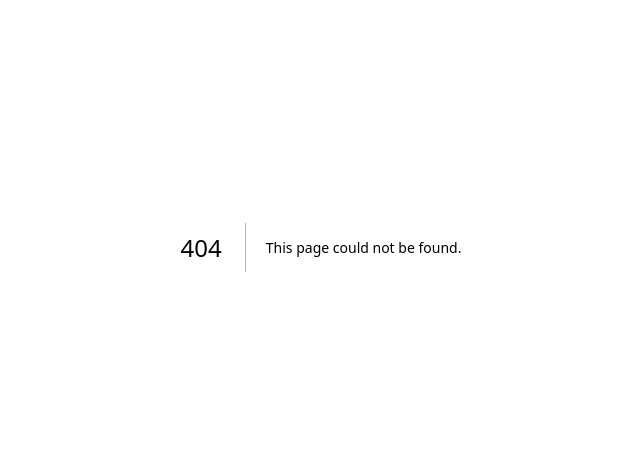
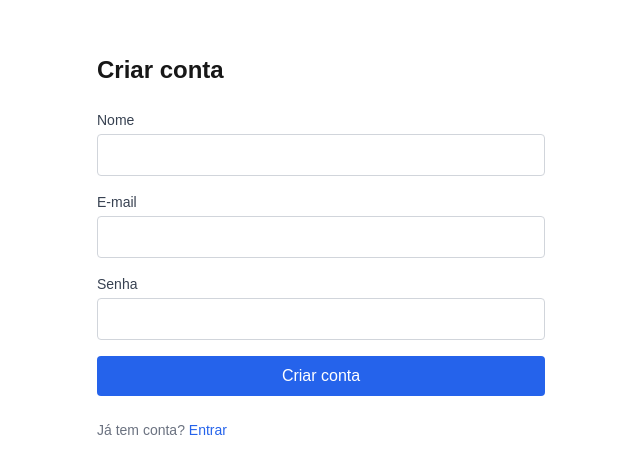
Before and after one commit to DuduMoura/gabryel-filmes, a Next.js app: page /register in a window 1280 px wide. Before the commit this address had no page. Shown: the part 153-626 px from the top of the page, without its empty margins (319-959 px from the left). Built offline with nearby package versions, Linux system fonts and the light colour scheme.

Commit message:
Implementa cadastro de usuários - Closes #7

```diff
--- /dev/null
+++ b/app/api/auth/register/route.ts
@@ -0,0 +1,37 @@
+import { NextResponse } from "next/server";
+import bcrypt from "bcryptjs";
+
+import { prisma } from "@/lib/prisma";
+import { registerSchema } from "@/lib/validations";
+
+export async function POST(req: Request) {
+  try {
+    const body = await req.json();
+    const parsed = registerSchema.safeParse(body);
+    if (!parsed.success) {
+      const first = parsed.error.errors[0];
+      return NextResponse.json({ error: first?.message ?? "Entrada inválida" }, { status: 400 });
+    }
+
+    const { name, email, password } = parsed.data;
+
+    const existing = await prisma.user.findUnique({ where: { email } });
+    if (existing) {
+      return NextResponse.json({ error: "E-mail já cadastrado" }, { status: 409 });
+    }
+
+    const hashed = await bcrypt.hash(password, 10);
+
+    const user = await prisma.user.create({
+      data: {
+        name,
+        email,
+        password: hashed,
+      },
+    });
+
+    return NextResponse.json({ id: user.id, name: user.name, email: user.email }, { status: 201 });
+  } catch (err) {
+    return NextResponse.json({ error: "Erro interno" }, { status: 500 });
+  }
+}
--- /dev/null
+++ b/app/login/page.tsx
@@ -0,0 +1,85 @@
+"use client";
+
+import { useState } from "react";
+import { signIn } from "next-auth/react";
+import { useRouter } from "next/navigation";
+
+export default function LoginPage() {
+  const [email, setEmail] = useState("");
+  const [password, setPassword] = useState("");
+  const [error, setError] = useState("");
+  const [loading, setLoading] = useState(false);
+  const router = useRouter();
+
+  async function handleSubmit(e: React.FormEvent) {
+    e.preventDefault();
+    setError("");
+    setLoading(true);
+
+    const res = await signIn("credentials", {
+      redirect: false,
+      email,
+      password,
+    });
+
+    setLoading(false);
+
+    const err = res?.error;
+    if (err) {
+      if (err === "CredentialsSignin") {
+        setError("E-mail ou senha inválidos");
+      } else {
+        setError(err);
+      }
+      return;
+    }
+
+    router.push("/");
+  }
+
+  return (
+    <main className="flex min-h-screen flex-col items-center justify-center p-8">
+      <div className="w-full max-w-md space-y-6">
+        <h1 className="text-2xl font-bold">Entrar</h1>
+
+        <form onSubmit={handleSubmit} className="space-y-4">
+          <div>
+            <label className="block text-sm font-medium text-gray-700">E-mail</label>
+            <input
+              type="email"
+              value={email}
+              onChange={(e) => setEmail(e.target.value)}
+              className="mt-1 block w-full rounded border border-gray-300 bg-white px-3 py-2 text-gray-900 dark:border-gray-700 dark:bg-gray-900 dark:text-gray-100"
+              required
+            />
+          </div>
+
+          <div>
+            <label className="block text-sm font-medium text-gray-700">Senha</label>
+            <input
+              type="password"
+              value={password}
+              onChange={(e) => setPassword(e.target.value)}
+              className="mt-1 block w-full rounded border border-gray-300 bg-white px-3 py-2 text-gray-900 dark:border-gray-700 dark:bg-gray-900 dark:text-gray-100"
+              required
+            />
+          </div>
+
+          {error && <p className="text-sm text-red-600">{error}</p>}
+
+          <button
+            type="submit"
+            className="w-full rounded bg-blue-600 px-4 py-2 text-white disabled:opacity-50"
+            disabled={loading}
+          >
+            {loading ? "Entrando..." : "Entrar"}
+          </button>
+        </form>
+
+        <p className="text-sm text-gray-500">
+          Não tem conta? <a className="text-blue-600" href="/register">Criar conta</a>
+        </p>
+      </div>
+    </main>
+  );
+}
--- /dev/null
+++ b/app/register/page.tsx
@@ -0,0 +1,97 @@
+"use client";
+
+import { useState } from "react";
+import { useRouter } from "next/navigation";
+
+export default function RegisterPage() {
+  const [name, setName] = useState("");
+  const [email, setEmail] = useState("");
+  const [password, setPassword] = useState("");
+  const [error, setError] = useState("");
+  const [loading, setLoading] = useState(false);
+  const router = useRouter();
+
+  async function handleSubmit(e: React.FormEvent) {
+    e.preventDefault();
+    setError("");
+    setLoading(true);
+
+    try {
+      const res = await fetch("/api/auth/register", {
+        method: "POST",
+        headers: { "Content-Type": "application/json" },
+        body: JSON.stringify({ name, email, password }),
+      });
+
+      const data = await res.json();
+      setLoading(false);
+
+      if (!res.ok) {
+        setError(data?.error ?? "Erro ao cadastrar");
+        return;
+      }
+
+      // Redireciona para a página de login após sucesso
+      router.push("/login");
+    } catch (err) {
+      setLoading(false);
+      setError("Erro de rede");
+    }
+  }
+
+  return (
+    <main className="flex min-h-screen flex-col items-center justify-center p-8">
+      <div className="w-full max-w-md space-y-6">
+        <h1 className="text-2xl font-bold">Criar conta</h1>
+
+        <form onSubmit={handleSubmit} className="space-y-4">
+          <div>
+            <label className="block text-sm font-medium text-gray-700">Nome</label>
+            <input
+              value={name}
+              onChange={(e) => setName(e.target.value)}
+              className="mt-1 block w-full rounded border border-gray-300 bg-white px-3 py-2 text-gray-900 dark:border-gray-700 dark:bg-gray-900 dark:text-gray-100"
+              required
+            />
+          </div>
+
+          <div>
+            <label className="block text-sm font-medium text-gray-700">E-mail</label>
+            <input
+              type="email"
+              value={email}
+              onChange={(e) => setEmail(e.target.value)}
+              className="mt-1 block w-full rounded border border-gray-300 bg-white px-3 py-2 text-gray-900 dark:border-gray-700 dark:bg-gray-900 dark:text-gray-100"
+              required
+            />
+          </div>
+
+          <div>
+            <label className="block text-sm font-medium text-gray-700">Senha</label>
+            <input
+              type="password"
+              value={password}
+              onChange={(e) => setPassword(e.target.value)}
+              className="mt-1 block w-full rounded border border-gray-300 bg-white px-3 py-2 text-gray-900 dark:border-gray-700 dark:bg-gray-900 dark:text-gray-100"
+              required
+            />
+          </div>
+
+          {error && <p className="text-sm text-red-600">{error}</p>}
+
+          <button
+            type="submit"
+            className="w-full rounded bg-blue-600 px-4 py-2 text-white disabled:opacity-50"
+            disabled={loading}
+          >
+            {loading ? "Cadastrando..." : "Criar conta"}
+          </button>
+        </form>
+
+        <p className="text-sm text-gray-500">
+          Já tem conta? <a className="text-blue-600" href="/login">Entrar</a>
+        </p>
+      </div>
+    </main>
+  );
+}
```
Also changed, not shown: 2 other files (tests, documents, lock files or other folders).
